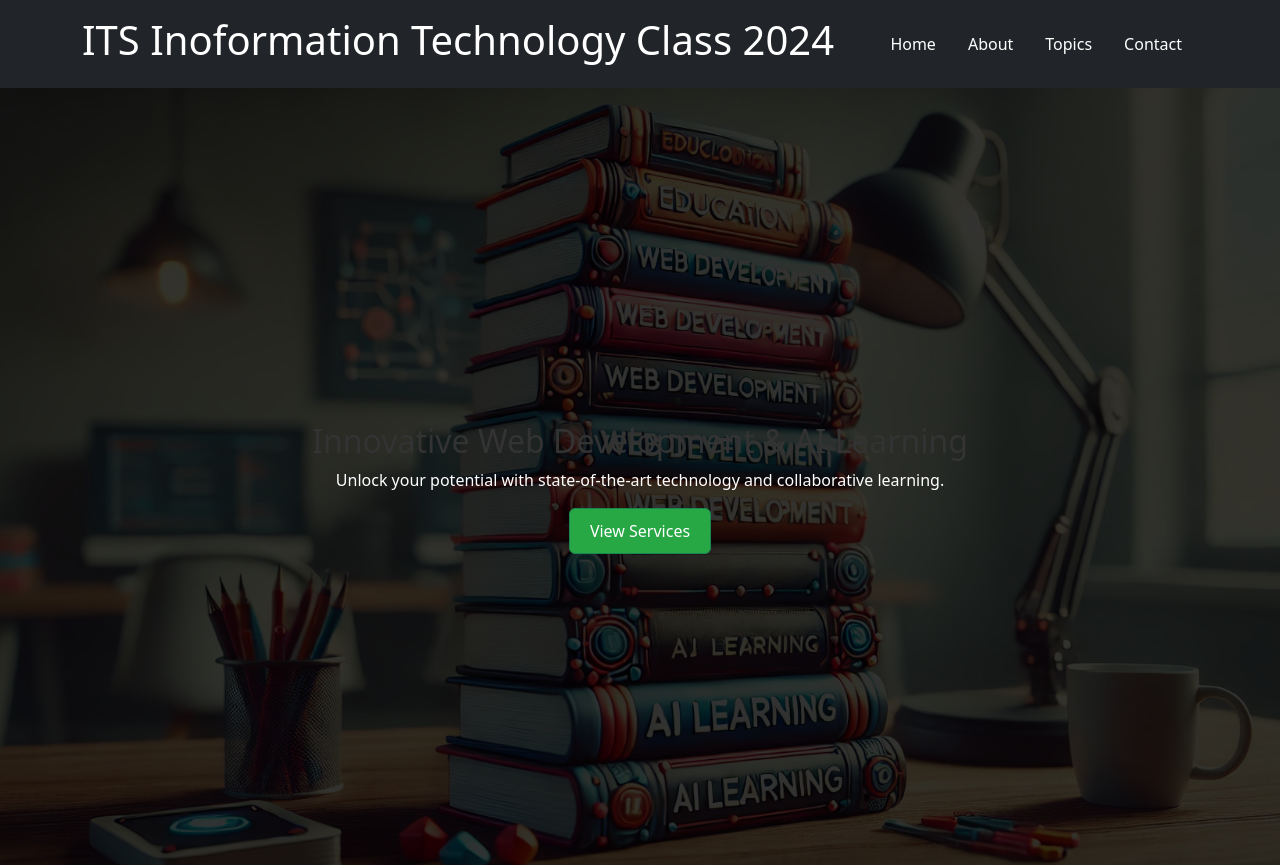
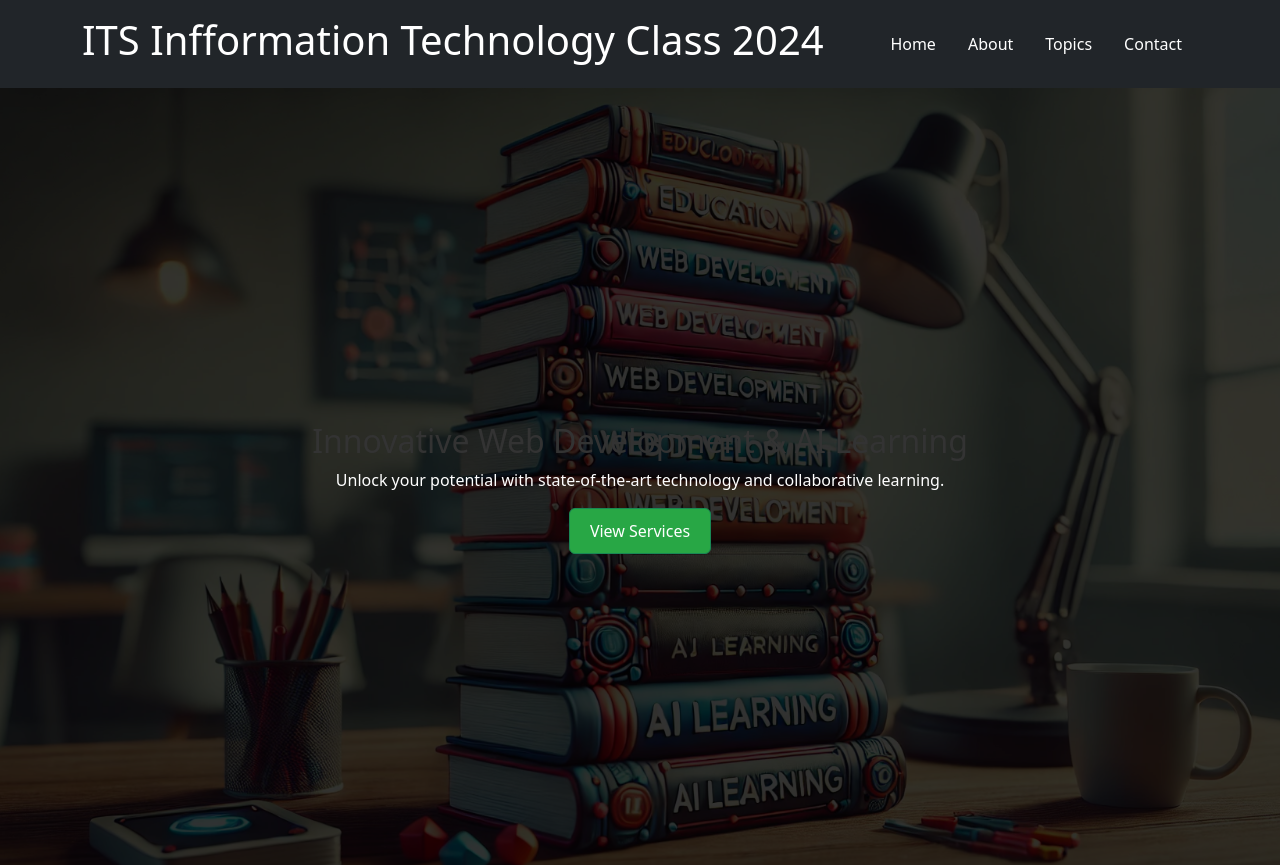
Before and after one commit to cris65/github_website, a plain HTML site: page index.html in a window 1280 px wide. Shown: the top 865 px of the page. Drawn offline with nearby package versions, Linux system fonts and the light colour scheme.

Commit message:
Update index.html
aggiornato testo corso

```diff
--- a/index.html
+++ b/index.html
@@ -12,7 +12,7 @@
 <body>
     <header class="bg-dark text-white p-3">
         <div class="container d-flex justify-content-between align-items-center">
-            <h1>ITS Inoformation Technology Class 2024</h1>
+            <h1>ITS Infformation Technology Class 2024</h1>
             <nav>
                 <ul class="nav">
                     <li class="nav-item"><a class="nav-link text-white" href="#home">Home</a></li>
```
